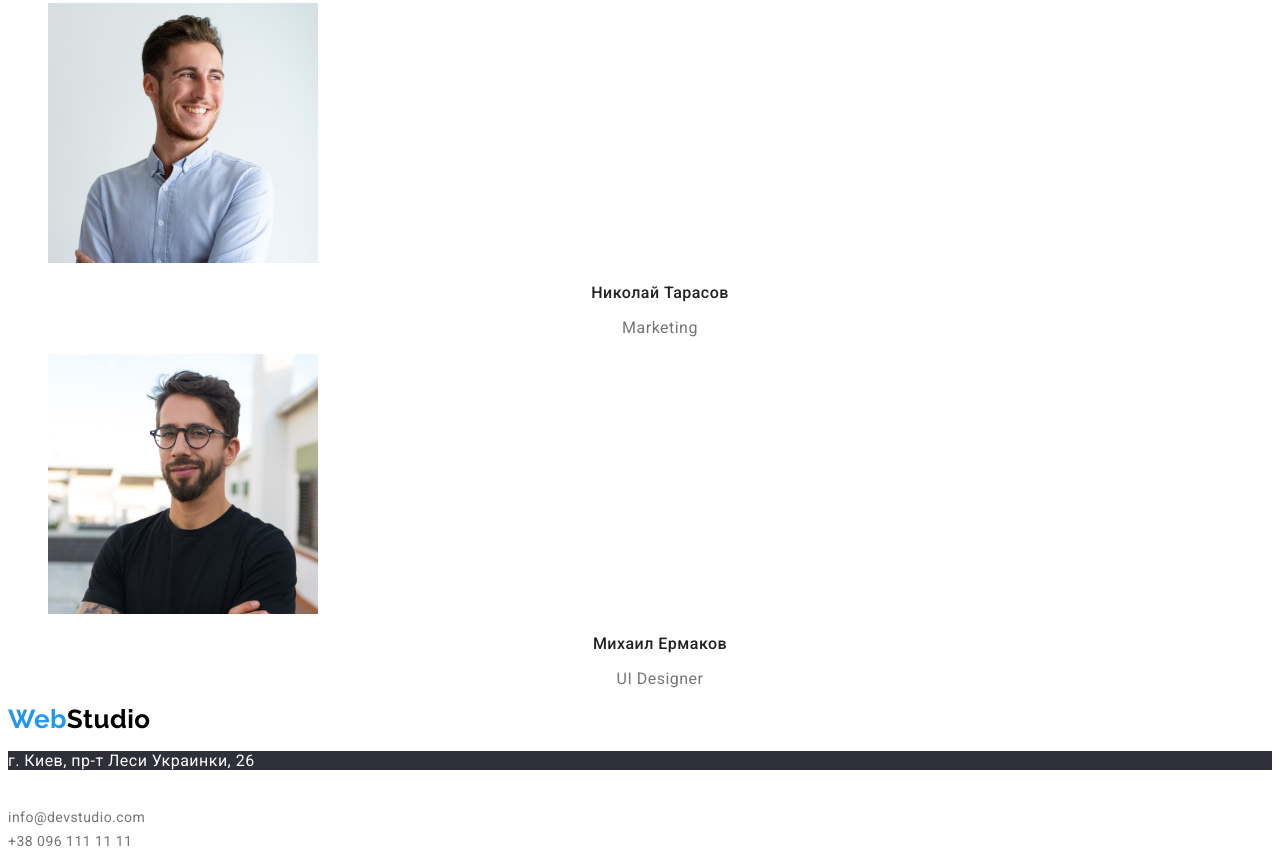
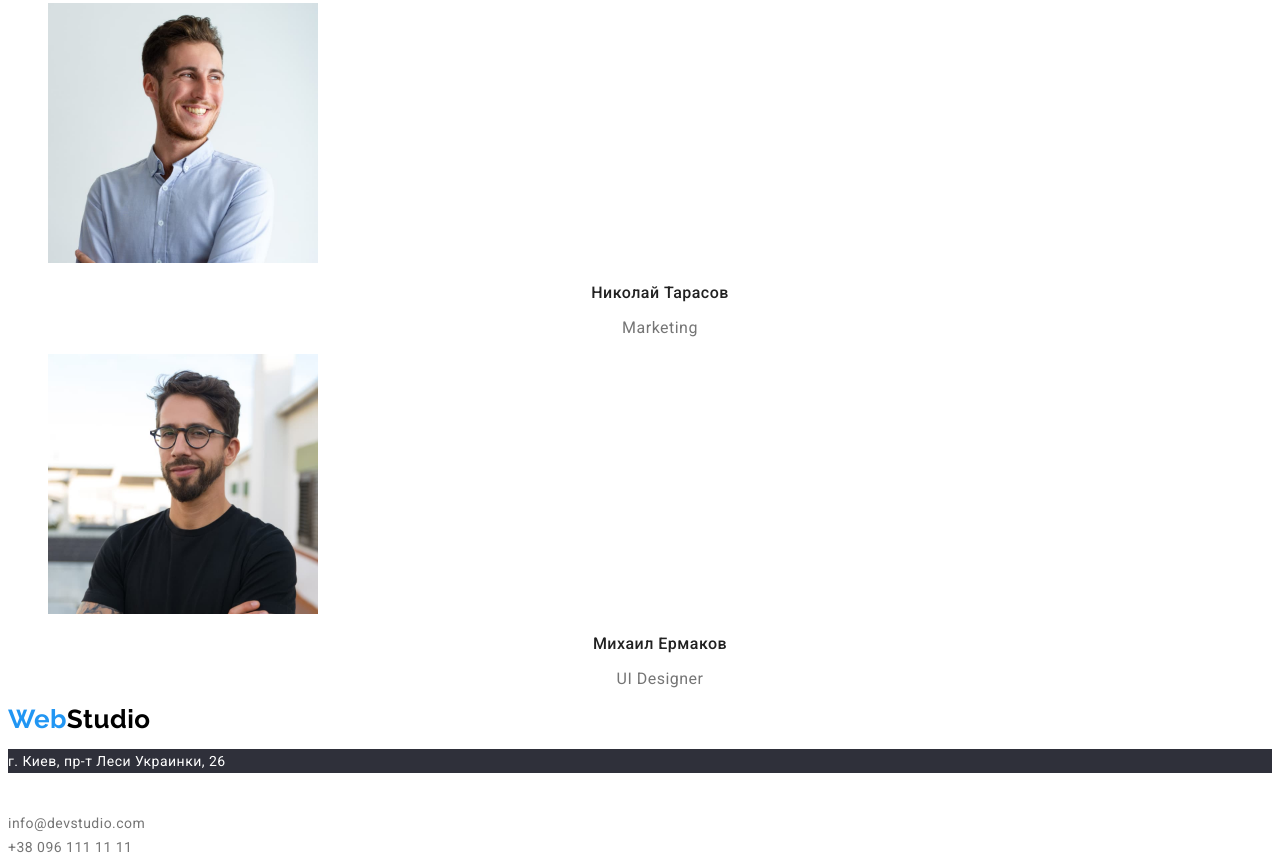
Before and after one commit to Vityamin-N/goit-markup-hw-02, a plain HTML site: page index.html in a window 1280 px wide. Shown: the part 2461-3328 px from the top of the page. Drawn offline with Linux system fonts and the light colour scheme.

Commit message:
Изменения селекторов футера

```diff
--- a/css/styles.css
+++ b/css/styles.css
@@ -104,18 +104,20 @@ body{
     text-align: center;
 }
 
-.footer-nav .link{
-    color: var(--text-color);
+.footer-nav{
     font-style: normal;
     font-size: 14px;
     line-height: 24px;
+}
+
+.footer-nav .link{
+    color: var(--text-color);
     text-decoration: none;
 }
 
 .footer-nav .address{
     color: var(--title-color);
     background-color: #2F303A;
-    font-style: normal;
 }
 
 .projects-list .name{
```
